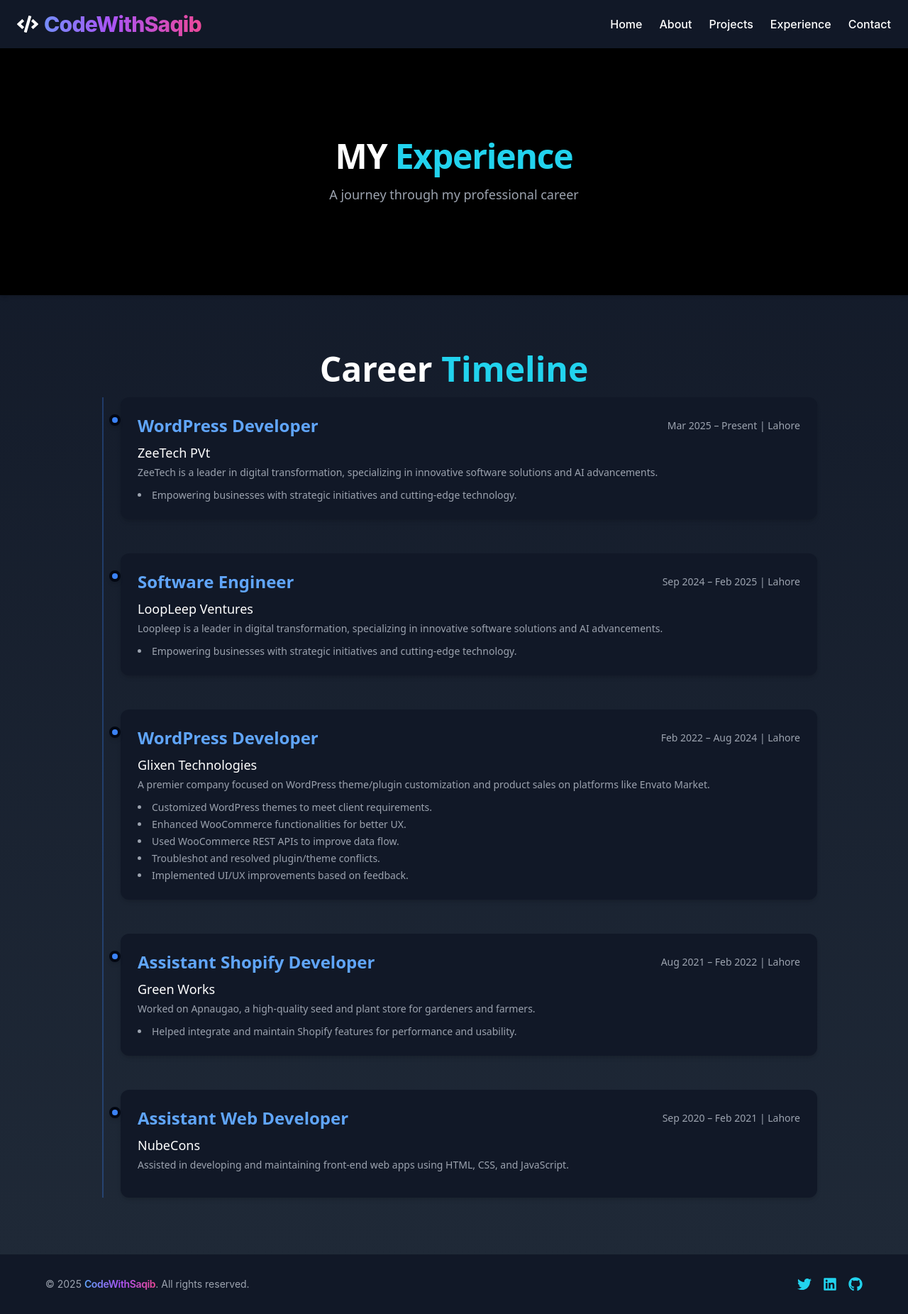
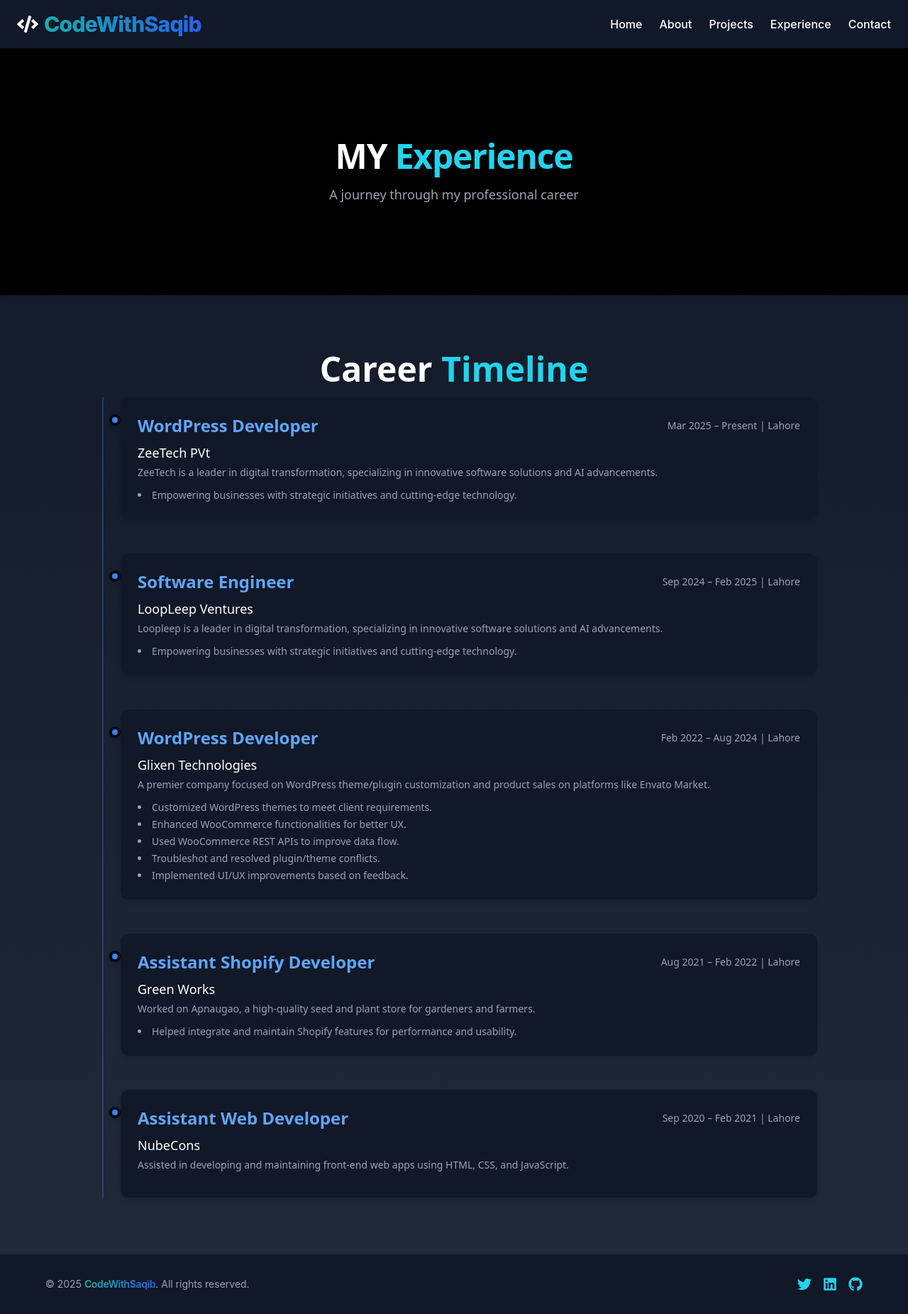
Before and after one commit to SaqiRao/Portfolio-in-React, a React (Create React App) app: page /experience in a window 1280 px wide. Shown: the whole page at 71% size. Built offline with nearby package versions, Linux system fonts and the light colour scheme.

Commit message:
Update nav gradient color and footer gredient color

```diff
--- a/src/components/Footer.js
+++ b/src/components/Footer.js
@@ -7,7 +7,7 @@ const Footer = () => {
       <div className="max-w-6xl mx-auto flex flex-col md:flex-row items-center justify-between gap-4">
         <p className="text-sm">
           © {new Date().getFullYear()}{" "}
-          <span className="text-transparent bg-clip-text bg-gradient-to-r from-blue-400 via-purple-500 to-pink-500 tracking-tight font-semibold">
+          <span className="text-transparent bg-clip-text bg-gradient-to-r from-teal-500 to-blue-600 hover:from-blue-600 hover:to-purple-600 tracking-tight font-semibold">
             CodeWithSaqib
           </span>
           . All rights reserved.
--- a/src/components/Navbar.js
+++ b/src/components/Navbar.js
@@ -9,7 +9,7 @@ const Navbar = () => {
     <nav className="bg-gray-900 shadow-md sticky top-0 z-50">
       <div className="max-w-7xl mx-auto px-6 py-4 flex justify-between items-center">
         {/* Logo */}
-        <a href="#hero" className="flex items-center gap-2 text-2xl md:text-3xl font-extrabold text-transparent bg-clip-text bg-gradient-to-r from-blue-400 via-purple-500 to-pink-500 tracking-tight">
+        <a href="#hero" className="flex items-center gap-2 text-2xl md:text-3xl font-extrabold text-transparent bg-clip-text bg-gradient-to-r from-teal-500 to-blue-600 hover:from-blue-600 hover:to-purple-600 tracking-tight">
           <FaCode className="text-white drop-shadow-sm" />
           CodeWithSaqib
         </a>
```
